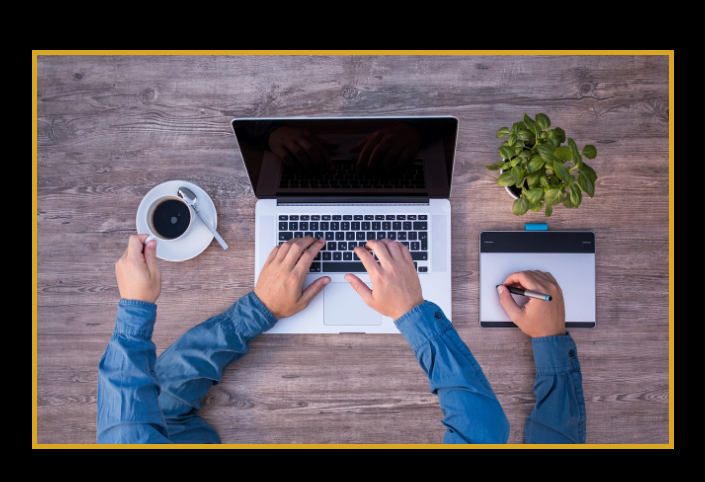
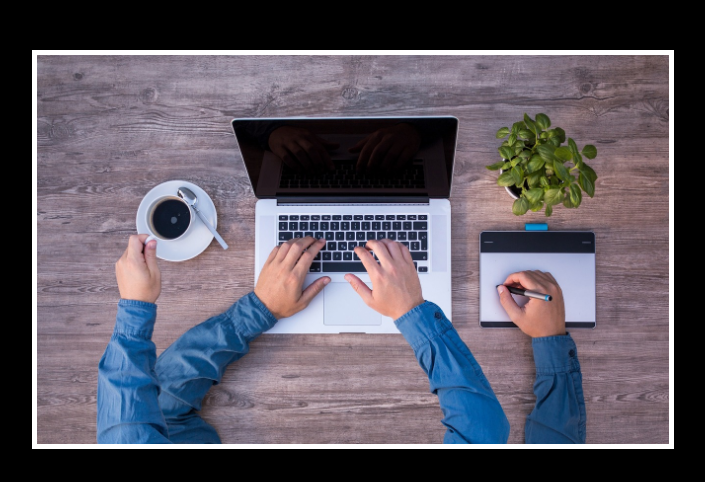
Before and after one commit to Emmanuel-Ejeagha/web-dev_projects, a plain HTML site: page 6.4 Motivation Meme Project/index.html in a window 1280 px wide. Shown: the top 482 px of the page, without its empty margins (292-997 px from the left). Drawn offline with nearby package versions, Linux system fonts and the light colour scheme.

Commit message:
Changed the border color to white

```diff
--- a/6.4 Motivation Meme Project/style.css
+++ b/6.4 Motivation Meme Project/style.css
@@ -13,7 +13,7 @@ body {
 }
 
 img {
-    border: 5px solid goldenrod;
+    border: 5px solid white;
     width: 100%;
 }
 
```
